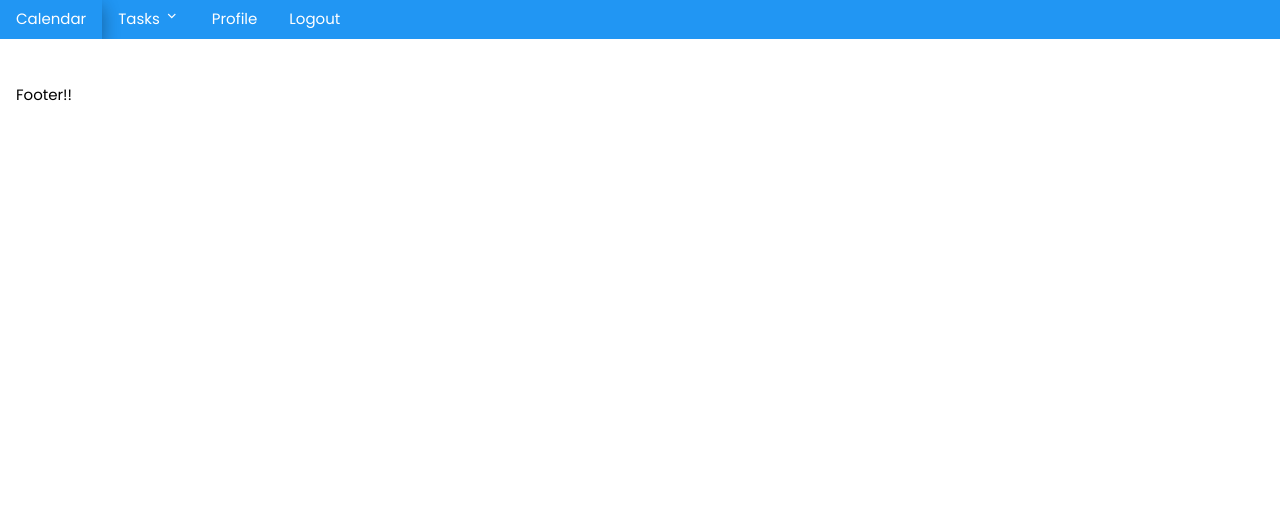
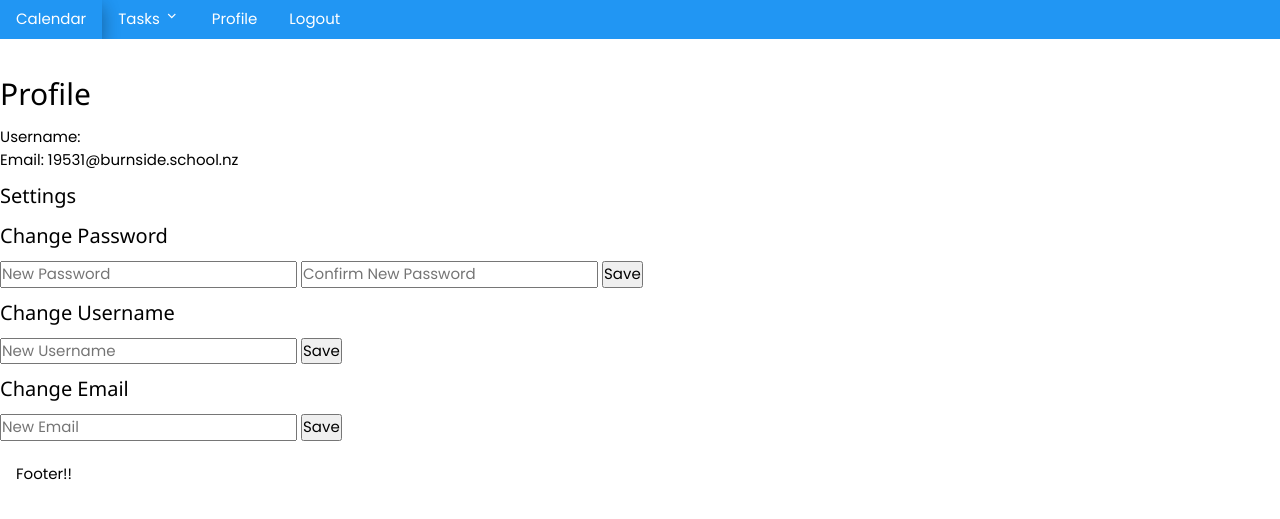
Before and after one commit to Anna19531/Flask-app, a Flask app: page /profile in a window 1280 px wide. Shown: the top 519 px of the page. Run offline with Flask 3, Linux system fonts and the light colour scheme; a user stored in the database is signed in.

Commit message:
Set up Profile page
Can change email, username, and password from profile page

```diff
--- a/app/models.py
+++ b/app/models.py
@@ -29,7 +29,6 @@ class User(UserMixin, db.Model):
     password = db.Column(db.String)
     email = db.Column(db.String)
     streak = db.Column(db.Integer, default = 0)
-    progress = db.Column (db.Integer, default = 0)
     total = db.Column (db.Integer, default = 0)
 
     def __repr__(self):
--- a/app/routes.py
+++ b/app/routes.py
@@ -101,12 +101,15 @@ def calendar():
             event.colour = form.colour.data
             event.user_id = current_user.id
             db.session().commit()
+            flash("Event edited :)")
+            return redirect(url_for("calendar"))
         elif action == "delete":
             print("delete")
             id = request.form["id"]
             event = Event.query.get(id)
             db.session.delete(event)
             db.session().commit()
+            flash("Event deleted :)")
             return redirect(url_for("calendar"))
     return render_template("calendar.html", form=form, events=events)
 
@@ -154,6 +157,7 @@ def school_task():
             task.user_id = current_user.id
             db.session().commit()
             flash("Task edited :)")
+            return redirect(url_for("school_task"))
         elif action == "delete":
             print("delete")
             id = request.form["id"]
@@ -206,6 +210,7 @@ def personal_task():
             task.user_id = current_user.id
             db.session().commit()
             flash("Task edited :)")
+            return redirect(url_for("personal_task"))
         elif action == "delete":
             print("delete")
             id = request.form["id"]
@@ -229,12 +234,12 @@ def today():
         #selecting hours
         if action == "select":
             print("select")
-            #streak tracker - bug where if you submit form and reload immediately, streak resets to 0
+            #streak tracker - bug where strek resets to zero if no tasks for previous day
             #checking if all tasks for today have been completed
             completed = Task.query.filter_by(completed = True).filter_by(user_id = current_user.id).all()
             print(len(completed))
             print(total)
-            if len(completed) == total and len(completed) != 0:
+            if  len(completed) != 0 and len(completed) == total:
                 current_user.streak += 1
                 streak = current_user.streak
                 db.session().commit()
@@ -308,9 +313,48 @@ def today():
 @app.route("/profile", methods=["GET", "POST"])
 @login_required
 def profile():
-    username = current_user.username
-    email = current_user.email
-    return render_template("profile.html", username=username, email=email)
+    username_original = current_user.username
+    email_original = current_user.email
+    if request.method == "POST":
+        action = request.form['action']
+        #changing password
+        if action == "password":
+            print("password")
+            password = request.form["password"]
+            password2 = request.form["password2"]
+            if password == password2:
+                user = User.query.get(current_user.id)
+                user.password = generate_password_hash(password, method = "scrypt")
+                db.session().commit()
+                flash("Password changed :)")
+            else:
+                flash("Passwords don't match :(")
+            redirect(url_for("profile"))
+        #changing username
+        elif action == "username":
+            print("username")
+            username = request.form["username"]
+            if username in [user.username for user in User.query.all()]:
+                flash("Username already taken, please use another one")
+            else:
+                user = User.query.get(current_user.id)
+                user.username = username
+                db.session().commit()
+                flash("Username changed :)")
+            redirect(url_for("profile"))
+        #changing email
+        elif action == "email":
+            print("email")
+            email = request.form["email"]
+            if email in [user.email for user in User.query.all()]:
+                flash("Email already used by another user, please use another one")
+            else:
+                user = User.query.get(current_user.id)
+                user.email = email
+                db.session().commit()
+                flash("Email changed :)")
+            redirect(url_for("profile"))
+    return render_template("profile.html", username_original=username_original, email_original=email_original)
 
 @app.route("/logout")
 @login_required
--- a/app/static/js/script.js
+++ b/app/static/js/script.js
@@ -157,13 +157,13 @@ function closeTaskEditForm(taskID) {
     document.getElementById(formID).style.display = "none";
 }
 
-
-
 // Progress bar
 
+// Get the number of circles (tasks) and the number of tasks completed
 const progress = document.getElementById("progress");
 const circles = document.querySelectorAll(".circle");
 
+// Update the progress bar
 const update = () => {
     const actives = document.querySelectorAll(".active");
     progress.style.width = ((actives.length - 1) / (circles.length - 1)) * 100 + "%";
--- a/app/static/style.css
+++ b/app/static/style.css
@@ -294,3 +294,5 @@ header .current-date{
 .active {
   border-color: #357ded;
 }
+
+/* Checkbox CSS */
--- a/app/templates/profile.html
+++ b/app/templates/profile.html
@@ -1,4 +1,44 @@
 {% extends "layout.html" %}
 {% block content %}
 
+<h2> Profile </h2>
+
+{% with messages = get_flashed_messages() %}
+        {% if messages %}
+            <ul class=flashes>
+            {% for message in messages %}
+            <li>{{ message }}</li>
+            {% endfor %}
+            </ul>
+        {% endif %}
+    {% endwith %}
+
+<p> Username: {{ username_original }} </p>
+<p> Email: {{ email_original }} </p>
+
+<h4> Settings </h4>
+
+<form method = "POST" action = "/profile">
+    <h4> Change Password </h4>
+    <input type = hidden name = "action" value = "password">
+    <input type = password name = "password" placeholder = "New Password"> </input>
+    <input type = password name = "password2" placeholder = "Confirm New Password"> </input>
+    <input type = submit value = "Save">
+</form>
+
+<form method = "POST" action = "/profile">
+    <h4> Change Username </h4>
+    <input type = hidden name = "action" value = "username">
+    <input type = text name = "username" placeholder = "New Username"> </input>
+    <input type = submit value = "Save">
+</form>
+
+<form method = "POST" action = "/profile">
+    <h4> Change Email </h4>
+    <input type = hidden name = "action" value = "email">
+    <input type = email name = "email" placeholder = "New Email"> </input>
+    <input type = submit value = "Save">
+</form>
+
+
 {% endblock %}
```
Also changed, not shown: app/forms.py (+6 -6 lines), instance/tasks.db.
